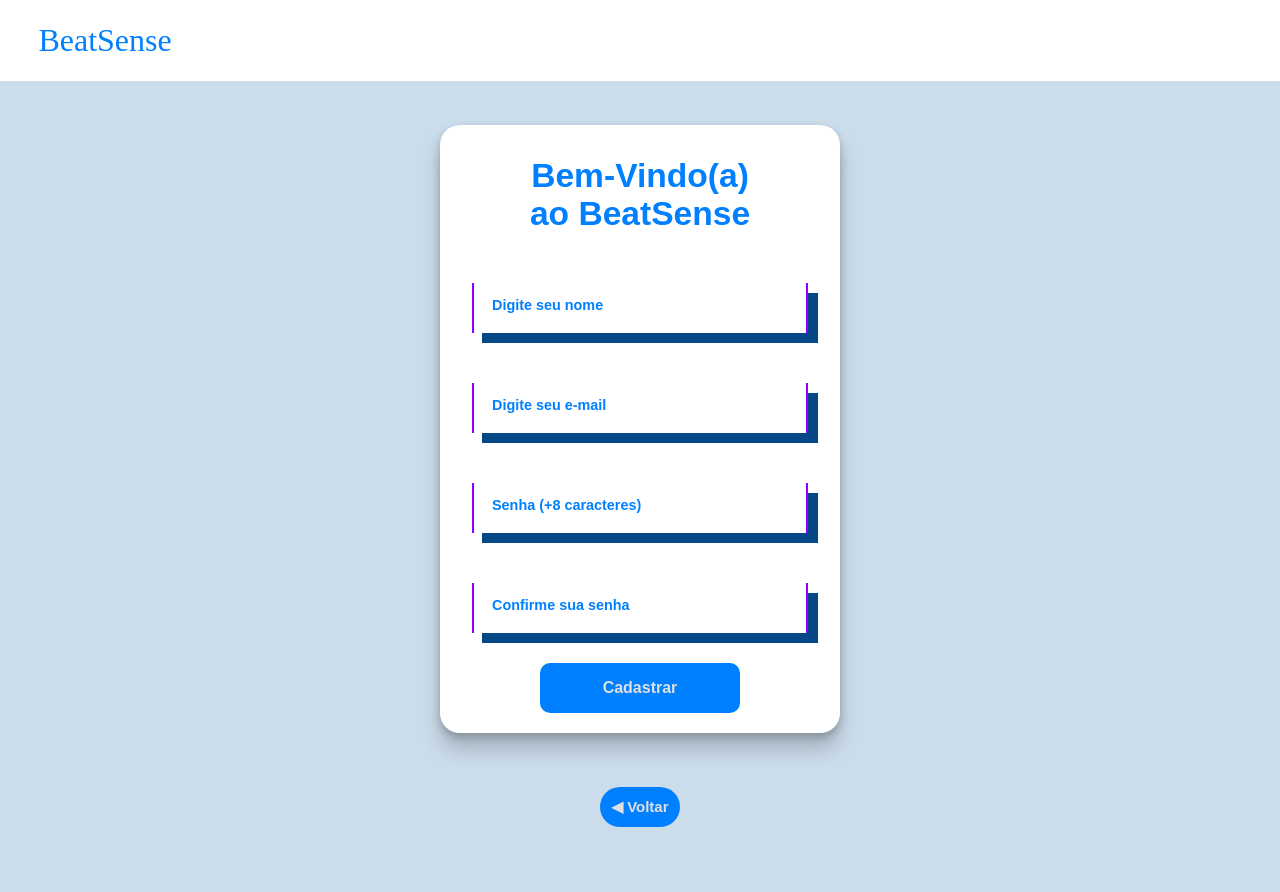
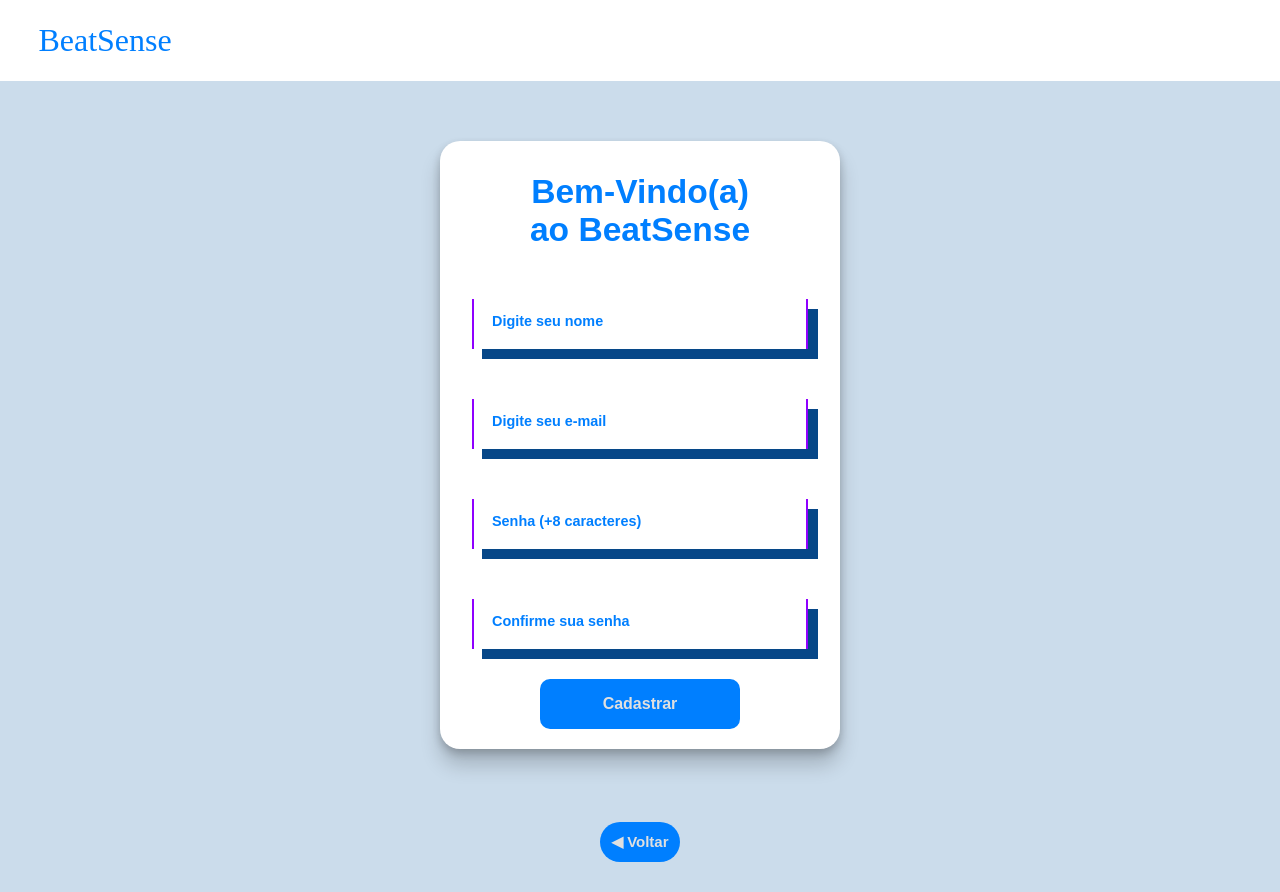
Before and after one commit to BrenoNevess/BeatSense, a PHP site: page /cadastro.html in a window 1280 px wide. Before the commit the page ends 827 px from the top, so only its background shows below. Run offline with PHP 8.4, Linux system fonts and the light colour scheme; some web fonts are replaced.

Commit message:
modificado a estilização do cadastro

```diff
--- a/src/styles/cadastro.css
+++ b/src/styles/cadastro.css
@@ -52,7 +52,7 @@ h2 {
     justify-content: center;
     align-items: center;
     flex-direction: column;
-    min-height: 87vh;
+    min-height: 91vh;
 }
 
 .cadastro {
@@ -113,7 +113,7 @@ h2 {
     height: 40px;
     transition: 0.2s;
     margin-bottom: 30px;
-    margin-top: 10px;
+    margin-top: 13px;
 }
 
 .botao-voltar:hover{
```
